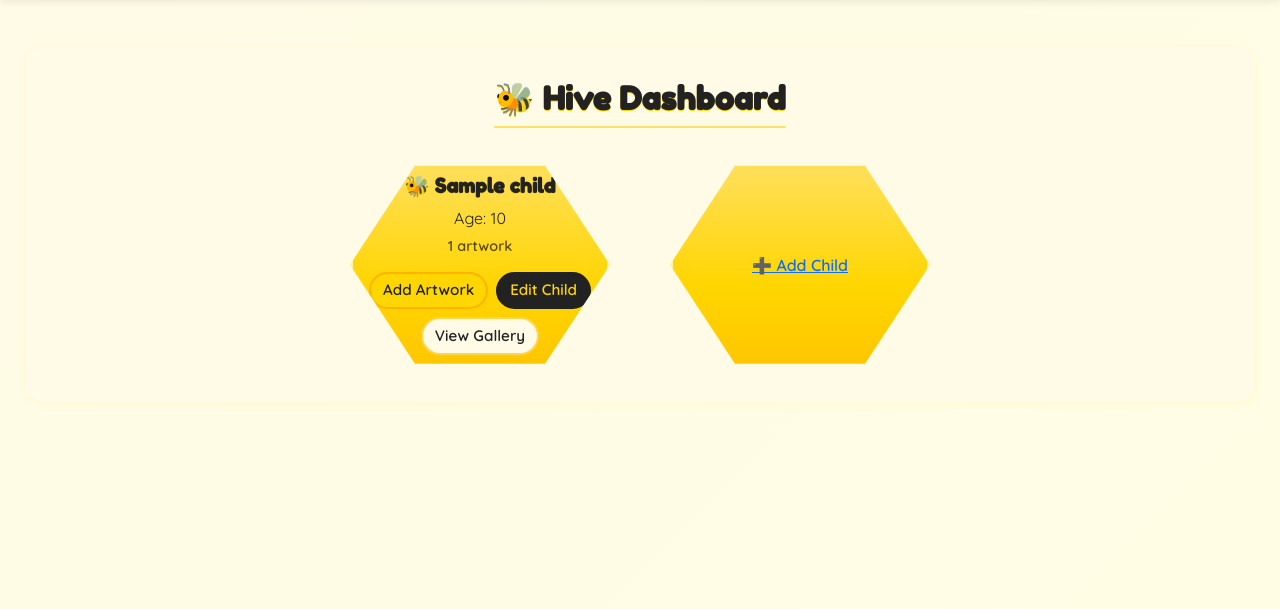
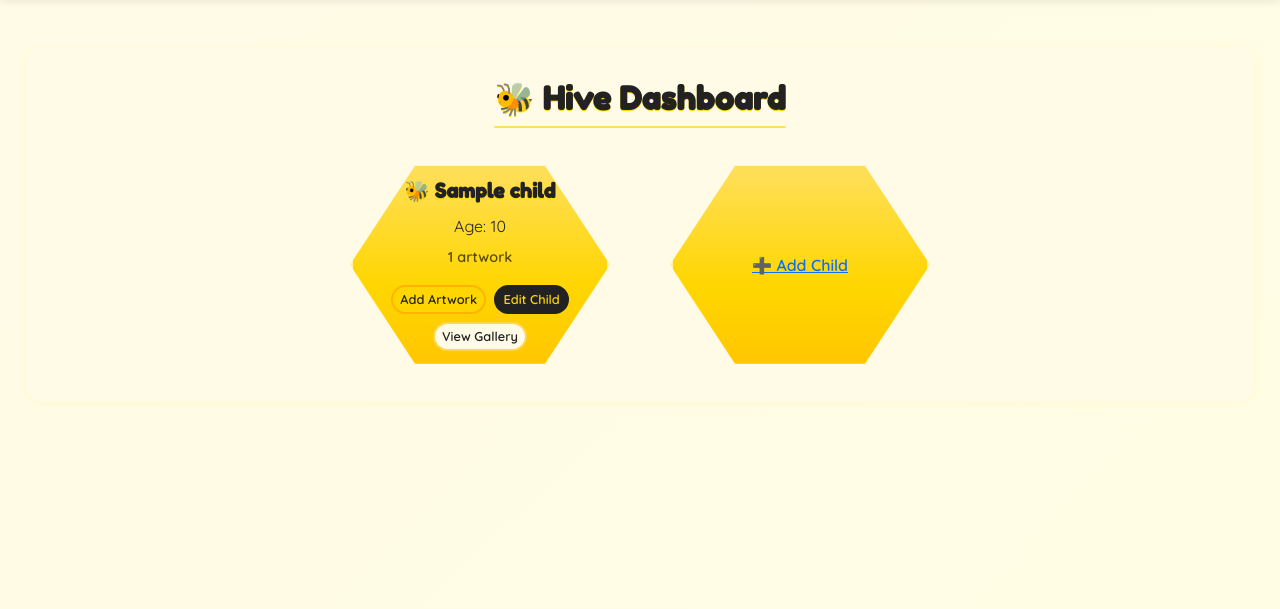
Before and after one commit to nazhameed/arthive, a Django app: page /dashboard/ in a window 1280 px wide. Shown: the part 79-688 px from the top of the page. Run offline with Django 5.2, Linux system fonts and the light colour scheme; a user stored in the database is signed in; tables that the repository leaves empty hold one stand-in row (values such as "Sample post").

Commit message:
resized buttons on dashboard hex

```diff
--- a/gallery/static/gallery/css/style.css
+++ b/gallery/static/gallery/css/style.css
@@ -205,15 +205,16 @@ h2, h3 {
 }
 
 .hive-frame .card-body {
+  display: flex;
+  flex-direction: column;
+  align-items: center;
+  justify-content: center;
+  gap: 0.18rem;
   background: transparent;
   box-shadow: none;
   width: 92%;
   padding: 0.5rem 0;
   margin: 0 auto;
-  display: flex;
-  flex-direction: column;
-  align-items: center;
-  justify-content: center;
 }
 .hive-frame h2 {
   color: #222;
@@ -222,7 +223,13 @@ h2, h3 {
   text-align: center;
 }
 .hive-frame p { margin-bottom: 0.35rem; text-align: center; }
-.hive-frame .btn { font-size: 0.95rem; }
+.hive-frame .btn {
+  font-size: 0.8rem;
+  padding: 0.18rem 0.45rem;
+  max-width: 80%;
+  white-space: normal;
+  word-break: break-word;
+}
 .hive-frame .btn:focus-visible { outline: 3px solid #ffd600; outline-offset: 2px; }
 /* New: small stat line for profile cards */
 .hive-stats { font-size: 0.9rem; color: #5c4a00; font-weight: 700; margin: 0.15rem 0 0; }
```
